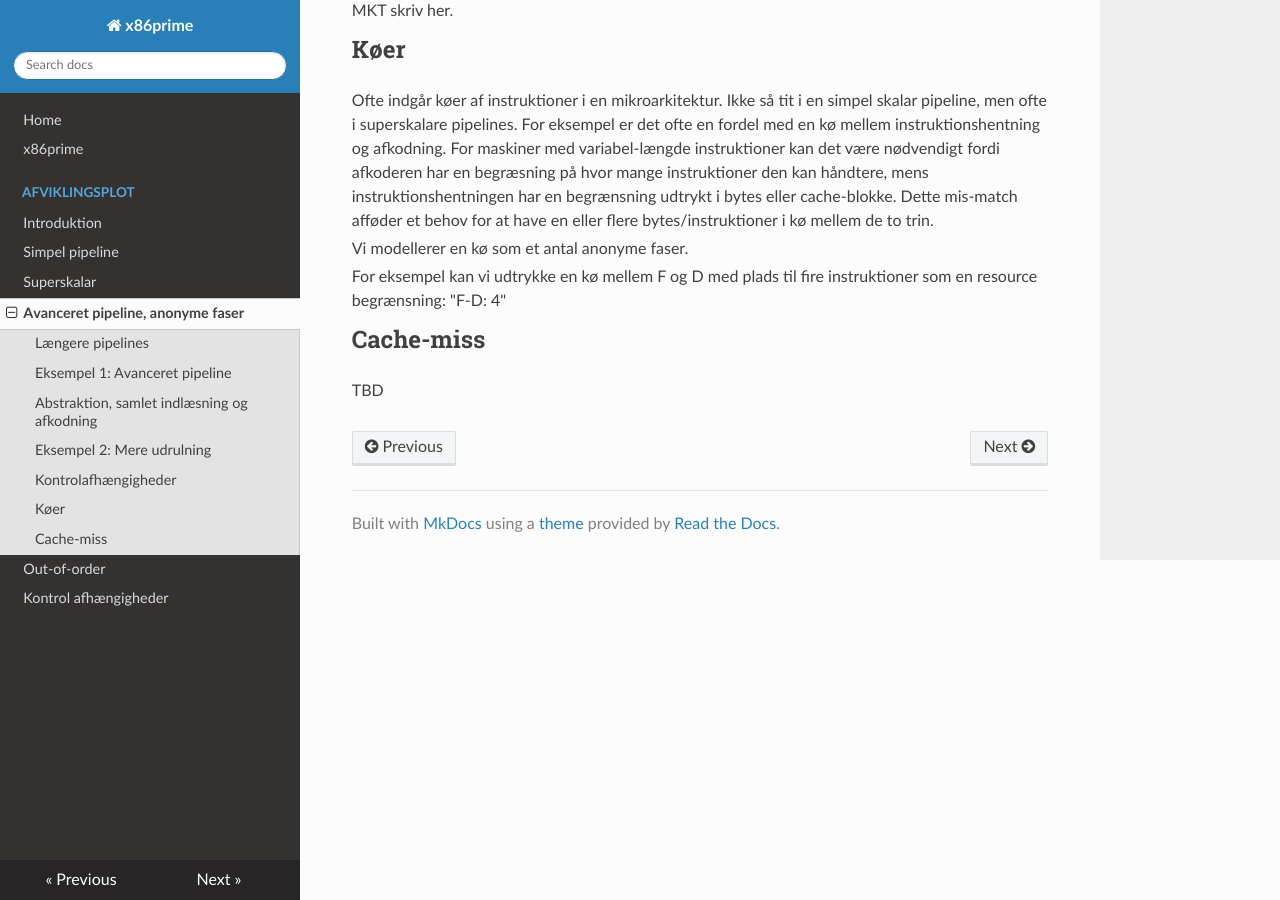
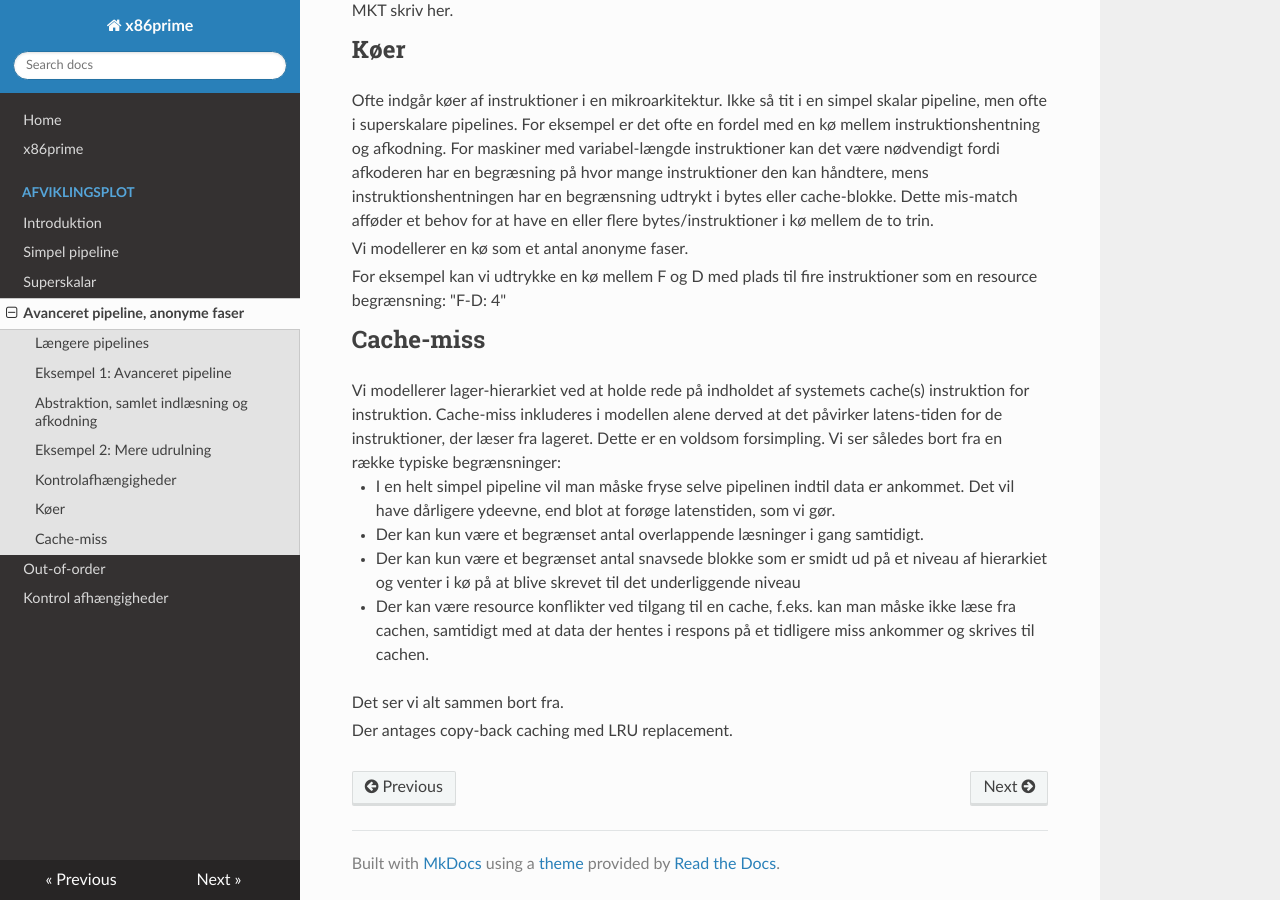
Before and after one commit to finnschiermer/x86prime, an MkDocs documentation site: the page built from docs/afviklingsplot/anonyme.md, in a window 1280 px wide and 900 px high, scrolled down 3686 px. Built offline with MkDocs 1.6.1, drawn with Linux system fonts in a browser that asks for light colours; nearby versions of some CDN libraries.

Commit message:
added section on caching

```diff
--- a/docs/afviklingsplot/anonyme.md
+++ b/docs/afviklingsplot/anonyme.md
@@ -150,6 +150,23 @@ For eksempel kan vi udtrykke en kø mellem F og D med plads til fire instruktion
 
 ## Cache-miss
 
-TBD
+Vi modellerer lager-hierarkiet ved at holde rede på indholdet af systemets cache(s) instruktion
+for instruktion. Cache-miss inkluderes i modellen alene derved at det påvirker latens-tiden for
+de instruktioner, der læser fra lageret. Dette er en voldsom forsimpling. Vi ser således bort fra
+en række typiske begrænsninger:
+
+ * I en helt simpel pipeline vil man måske fryse selve pipelinen indtil data er ankommet.
+   Det vil have dårligere ydeevne, end blot at forøge latenstiden, som vi gør.
+ * Der kan kun være et begrænset antal overlappende læsninger i gang samtidigt.
+ * Der kan kun være et begrænset antal snavsede blokke som er smidt ud på et niveau
+   af hierarkiet og venter i kø på at blive skrevet til det underliggende niveau
+ * Der kan være resource konflikter ved tilgang til en cache, f.eks. kan man måske
+   ikke læse fra cachen, samtidigt med at data der hentes i respons på et tidligere
+   miss ankommer og skrives til cachen.
+
+Det ser vi alt sammen bort fra.
+
+Der antages copy-back caching med LRU replacement.
+
 
 &nbsp;
```
